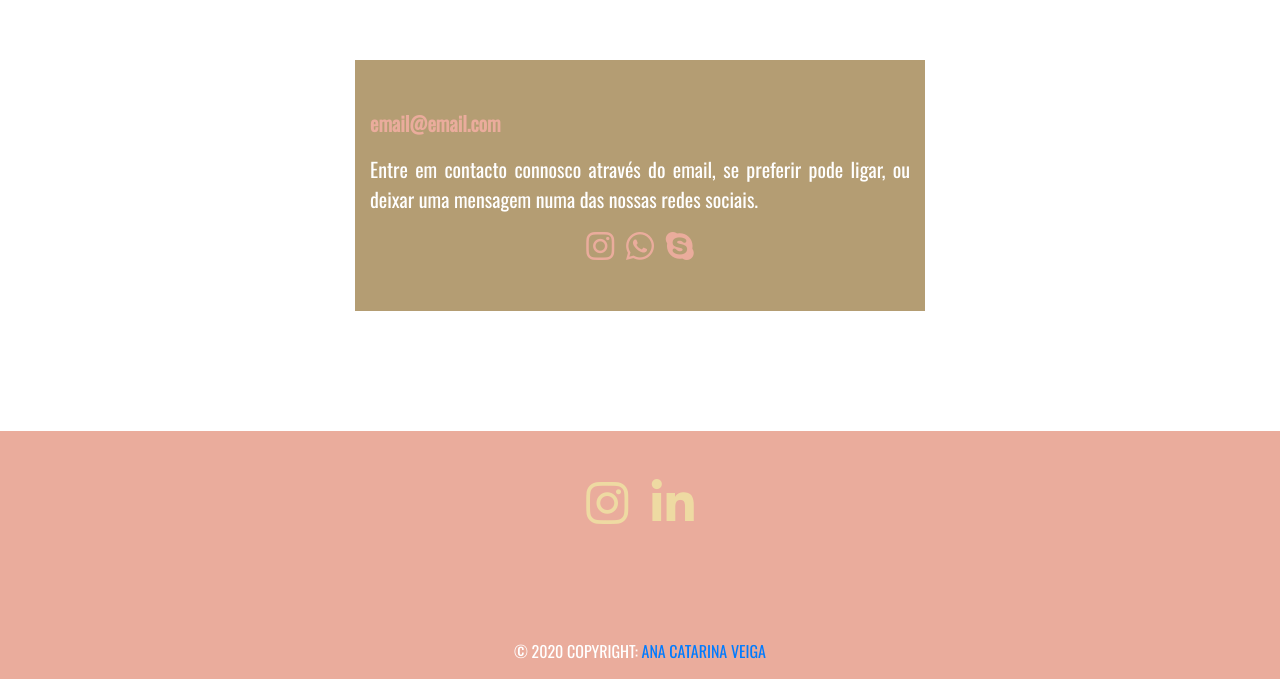
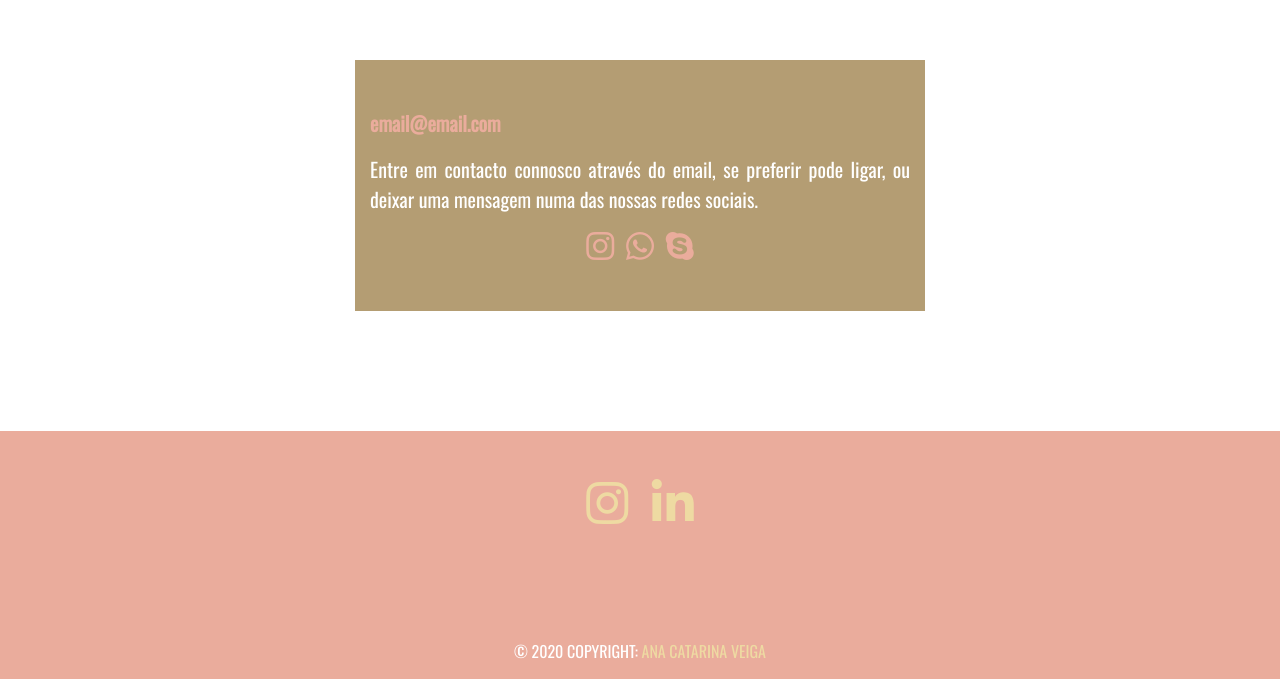
Before and after one commit to CatVeiga/av.assistentevirtual, a plain HTML site: page index.html in a window 1280 px wide. Shown: the part 3111-3790 px from the top of the page. Drawn offline with nearby package versions, Linux system fonts and the light colour scheme.

Commit message:
change the style file

```diff
--- a/style.css
+++ b/style.css
@@ -146,6 +146,10 @@ a:focus, a:hover, a:visited {
     text-decoration: none;
 }
 
+.footer_copy {
+    color: #EEDAA2;
+}
+
 @media (min-width: 1200px) {
     p {
         font-size: 20px;
@@ -165,7 +169,4 @@ a:focus, a:hover, a:visited {
         font-size: 20px;
     }
 
-
-
-
 }
```
